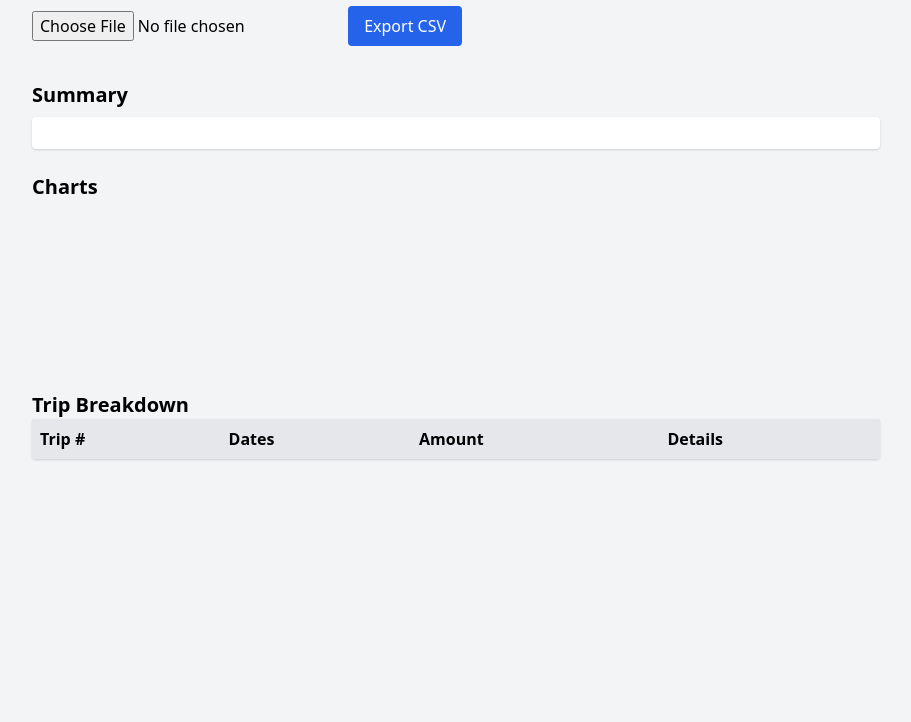
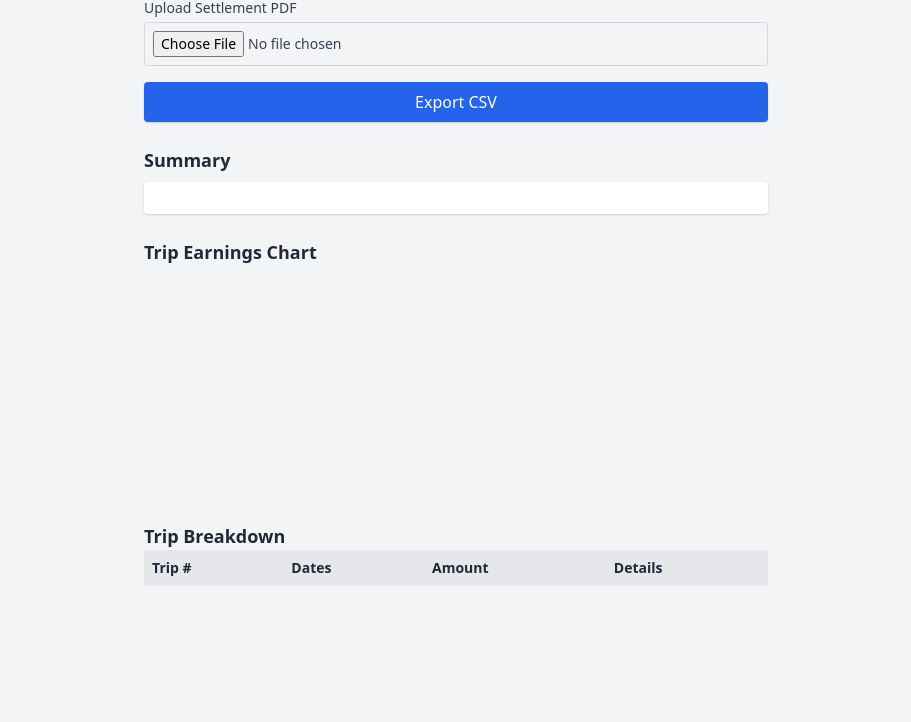
Before and after one commit to singleton2787/settlements, a plain HTML site: page index.html in a window 1280 px wide. Shown: the part 78-800 px from the top of the page, without its empty margins (184-1095 px from the left). Drawn offline with nearby package versions, Linux system fonts and the light colour scheme.

Commit message:
Update index.html

```diff
--- a/index.html
+++ b/index.html
@@ -8,36 +8,52 @@
   <script src="https://cdn.jsdelivr.net/npm/file-saver"></script>
   <script src="https://cdnjs.cloudflare.com/ajax/libs/pdf.js/3.4.120/pdf.min.js"></script>
   <link href="https://cdn.jsdelivr.net/npm/tailwindcss@2.2.19/dist/tailwind.min.css" rel="stylesheet">
+  <style>
+    body {
+      -webkit-tap-highlight-color: transparent;
+    }
+    .scroll-x {
+      overflow-x: auto;
+      -webkit-overflow-scrolling: touch;
+    }
+  </style>
 </head>
-<body class="bg-gray-100 font-sans">
-  <div class="max-w-4xl mx-auto p-6">
-    <h1 class="text-3xl font-bold mb-6">Truck Settlement Analyzer</h1>
-    <input type="file" id="file-input" accept="application/pdf" class="mb-4">
-    <button onclick="exportCSV()" class="bg-blue-600 text-white px-4 py-2 rounded">Export CSV</button>
+<body class="bg-gray-100 font-sans text-gray-800">
+  <div class="max-w-2xl mx-auto p-4 sm:p-6">
+    <h1 class="text-2xl sm:text-3xl font-bold mb-4 text-center">Truck Settlement Analyzer</h1>
+
+    <label for="file-input" class="block text-sm font-medium text-gray-700 mb-1">Upload Settlement PDF</label>
+    <input type="file" id="file-input" accept="application/pdf" class="block w-full text-sm text-gray-700 border border-gray-300 rounded mb-4 p-2" />
+
+    <button onclick="exportCSV()" class="w-full bg-blue-600 text-white px-4 py-2 rounded shadow hover:bg-blue-700">Export CSV</button>
 
     <div class="mt-6">
-      <h2 class="text-xl font-semibold">Summary</h2>
-      <div id="summary" class="bg-white p-4 rounded shadow mt-2"></div>
+      <h2 class="text-lg font-semibold">Summary</h2>
+      <div id="summary" class="bg-white p-4 rounded shadow mt-2 text-sm"></div>
     </div>
 
     <div class="mt-6">
-      <h2 class="text-xl font-semibold">Charts</h2>
-      <canvas id="earningsChart" class="my-4"></canvas>
+      <h2 class="text-lg font-semibold">Trip Earnings Chart</h2>
+      <div class="scroll-x">
+        <canvas id="earningsChart" class="my-4" style="min-width: 400px;"></canvas>
+      </div>
     </div>
 
     <div class="mt-6">
-      <h2 class="text-xl font-semibold">Trip Breakdown</h2>
-      <table class="min-w-full bg-white rounded shadow">
+      <h2 class="text-lg font-semibold">Trip Breakdown</h2>
+      <div class="scroll-x">
+        <table class="min-w-full text-sm bg-white rounded shadow">
           <thead>
             <tr class="bg-gray-200 text-left">
-            <th class="p-2">Trip #</th>
-            <th class="p-2">Dates</th>
-            <th class="p-2">Amount</th>
-            <th class="p-2">Details</th>
+              <th class="p-2 whitespace-nowrap">Trip #</th>
+              <th class="p-2 whitespace-nowrap">Dates</th>
+              <th class="p-2 whitespace-nowrap">Amount</th>
+              <th class="p-2 whitespace-nowrap">Details</th>
             </tr>
           </thead>
           <tbody id="trip-table"></tbody>
         </table>
+      </div>
     </div>
   </div>
 
@@ -84,10 +100,10 @@
           details: trip[3].trim().replace(/ +/g, ' ')
         });
         return `<tr>
-          <td class="p-2">${trip[1]}</td>
-          <td class="p-2">${trip[2]}</td>
-          <td class="p-2">$${trip[4]}</td>
-          <td class="p-2 text-sm">${trip[3].trim().replace(/ +/g, ' ')}</td>
+          <td class="p-2 whitespace-nowrap">${trip[1]}</td>
+          <td class="p-2 whitespace-nowrap">${trip[2]}</td>
+          <td class="p-2 whitespace-nowrap">$${trip[4]}</td>
+          <td class="p-2 whitespace-nowrap">${trip[3].trim().replace(/ +/g, ' ')}</td>
         </tr>`;
       }).join('');
 
@@ -106,6 +122,10 @@
             data: trips.map(t => t.amount),
             backgroundColor: '#3b82f6'
           }]
+        },
+        options: {
+          responsive: true,
+          maintainAspectRatio: false
         }
       });
     }
```
Lines whose indentation alone changed are shown as unchanged.
